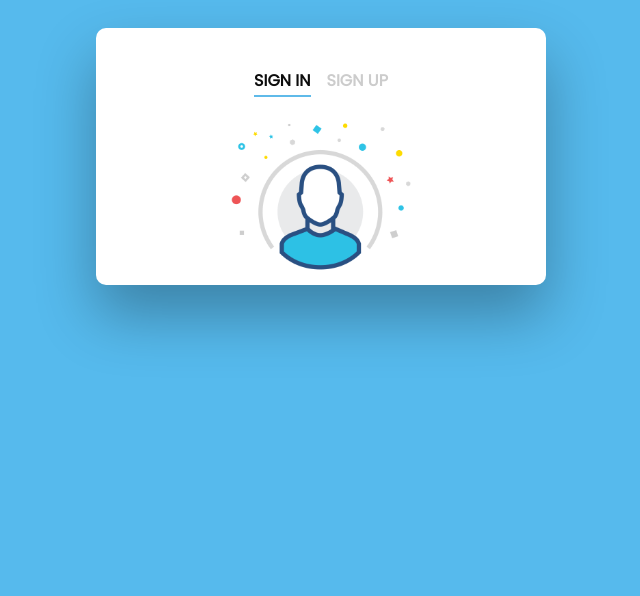
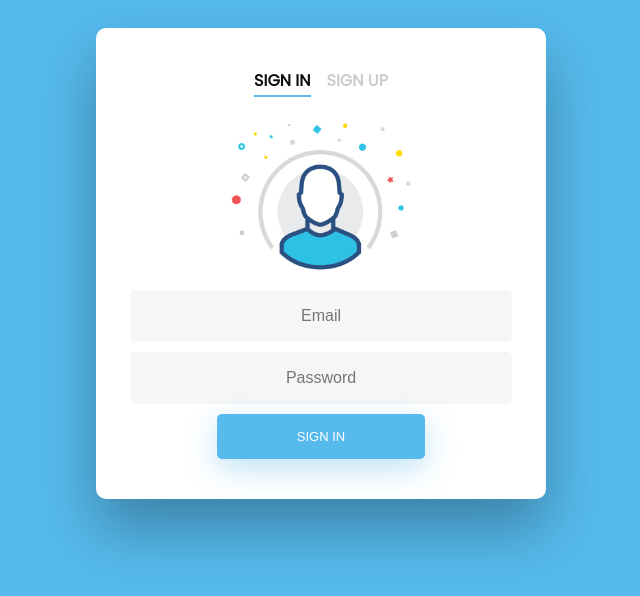
Before and after one commit to ykornely/pic-annotation, an Angular app in the folder Angular/: page /login in a window 1280 px wide. Shown: the top 596 px of the page, without its empty margins (319-959 px from the left). Built offline with nearby package versions, Linux system fonts and the light colour scheme.

Commit message:
sign-in form added. onSubmit is not yet created.

```diff
--- a/Angular/src/app/user/sign-in/sign-in.component.html
+++ b/Angular/src/app/user/sign-in/sign-in.component.html
@@ -3,6 +3,16 @@
 </div>
 
 
-<form #signInForm="ngForm">
-
+<form #signInForm="ngForm"> <!--#email is a local reference. [(ngModel)] is a two way databinding to the email of the model in sign-in.component.ts-->
+    <input type="text" name="email" #email="ngModel" [(ngModel)]="model.email" placeholder="Email" [pattern]="emailRegex" required
+    [ngClass]="{'invalid-textbox': signInForm.submitted && !email.valid }">
+    <div *ngIf="signInForm.submitted && email.errors?.pattern">
+      <label class="validation-message">Invalid email address.</label>
+    </div>
+    <input type="password" name="password" #password="ngModel" [(ngModel)]="model.password" placeholder="Password" required minlength="4"
+      [ngClass]="{'invalid-textbox': signInForm.submitted && !password.valid }">
+    <div *ngIf="signInForm.submitted && password.errors?.minlength">
+      <label class="validation-message">Minimum 4 characters.</label>
+    </div>
+    <input type="submit" value="Sign In">
 </form>
```
